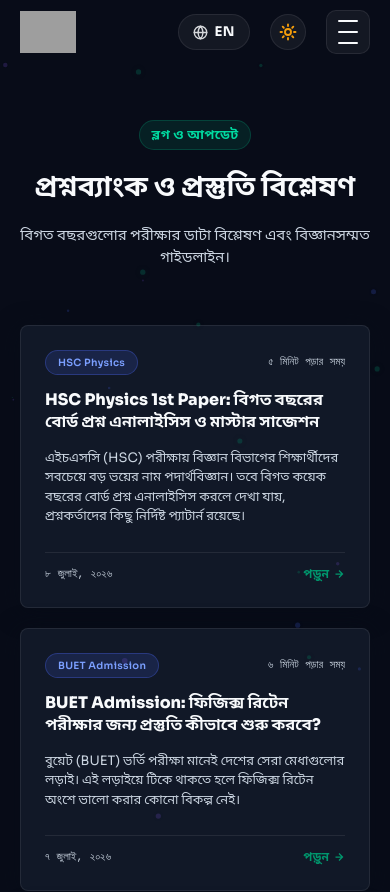
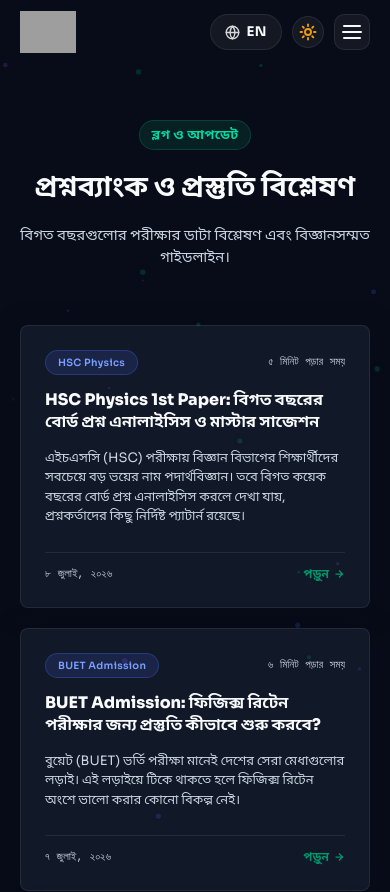
Before and after one commit to mdmonirhossen6/prostutii, a Next.js app: page /blog in a window 390 px wide. Shown: the top 892 px of the page. Built offline with nearby package versions, Linux system fonts and the light colour scheme; grey boxes are pictures that could not be loaded.

Commit message:
fix: adjust mobile constraints and restore natural scaling to prevent emulator clipping

```diff
--- a/app/globals.css
+++ b/app/globals.css
@@ -1,6 +1,12 @@
 @import url('https://fonts.googleapis.com/css2?family=Sora:wght@300;400;500;600;700;800&family=Noto+Sans+Bengali:wght@300;400;500;600;700&display=swap');
 
 @import "tailwindcss";
+
+*, *::before, *::after {
+  box-sizing: border-box;
+  margin: 0;
+  padding: 0;
+}
 
 :root {
   /* Typography */
--- a/app/layout.tsx
+++ b/app/layout.tsx
@@ -41,8 +41,6 @@
 export const viewport = {
   width: 'device-width',
   initialScale: 1,
-  maximumScale: 1,
-  userScalable: false,
 };
 
 export default function RootLayout({
@@ -69,10 +67,8 @@
         />
       </head>
       <body>
-        <div style={{ overflowX: 'hidden', width: '100%', position: 'relative' }}>
-          <Particles />
-          {children}
-        </div>
+        <Particles />
+        {children}
       </body>
     </html>
   );
--- a/components/Navbar.tsx
+++ b/components/Navbar.tsx
@@ -257,7 +257,7 @@
           </ul>
 
           {/* Right side actions */}
-          <div style={{ display: 'flex', alignItems: 'center', gap: 'var(--space-4)' }}>
+          <div style={{ display: 'flex', alignItems: 'center', gap: '10px' }} className="nav-actions">
             {/* Globe Language Toggle Button */}
             <button
               onClick={() => onLangChange(lang === 'bn' ? 'en' : 'bn')}
@@ -302,8 +302,8 @@
                 border: '1px solid var(--color-border-default)',
                 borderRadius: 'var(--radius-md)',
                 color: 'var(--color-text-primary)',
-                width: '36px',
-                height: '36px',
+                width: '32px',
+                height: '32px',
                 display: 'flex',
                 alignItems: 'center',
                 justifyContent: 'center',
@@ -398,26 +398,26 @@
                 border: '1px solid var(--color-border-default)',
                 borderRadius: 'var(--radius-xs)',
                 color: 'var(--color-text-primary)',
-                width: 44,
-                height: 44,
+                width: 36,
+                height: 36,
                 display: 'none',
                 flexDirection: 'column',
                 alignItems: 'center',
                 justifyContent: 'center',
-                gap: 'var(--space-1)',
+                gap: '4px',
                 cursor: 'pointer',
-                padding: '8px',
+                padding: '6px',
               }}
             >
               <span
                 style={{
                   display: 'block',
-                  width: 20,
+                  width: 18,
                   height: 2,
                   background: 'var(--color-text-primary)',
                   borderRadius: 2,
                   transition: 'transform var(--duration-fast) var(--easing-default)',
-                  transform: drawerOpen ? 'rotate(45deg) translateY(7px)' : 'none',
+                  transform: drawerOpen ? 'rotate(45deg) translateY(6px)' : 'none',
                 }}
               />
               <span
@@ -434,12 +434,12 @@
               <span
                 style={{
                   display: 'block',
-                  width: 20,
+                  width: 18,
                   height: 2,
                   background: 'var(--color-text-primary)',
                   borderRadius: 2,
                   transition: 'transform var(--duration-fast) var(--easing-default)',
-                  transform: drawerOpen ? 'rotate(-45deg) translateY(-7px)' : 'none',
+                  transform: drawerOpen ? 'rotate(-45deg) translateY(-6px)' : 'none',
                 }}
               />
             </button>
```
